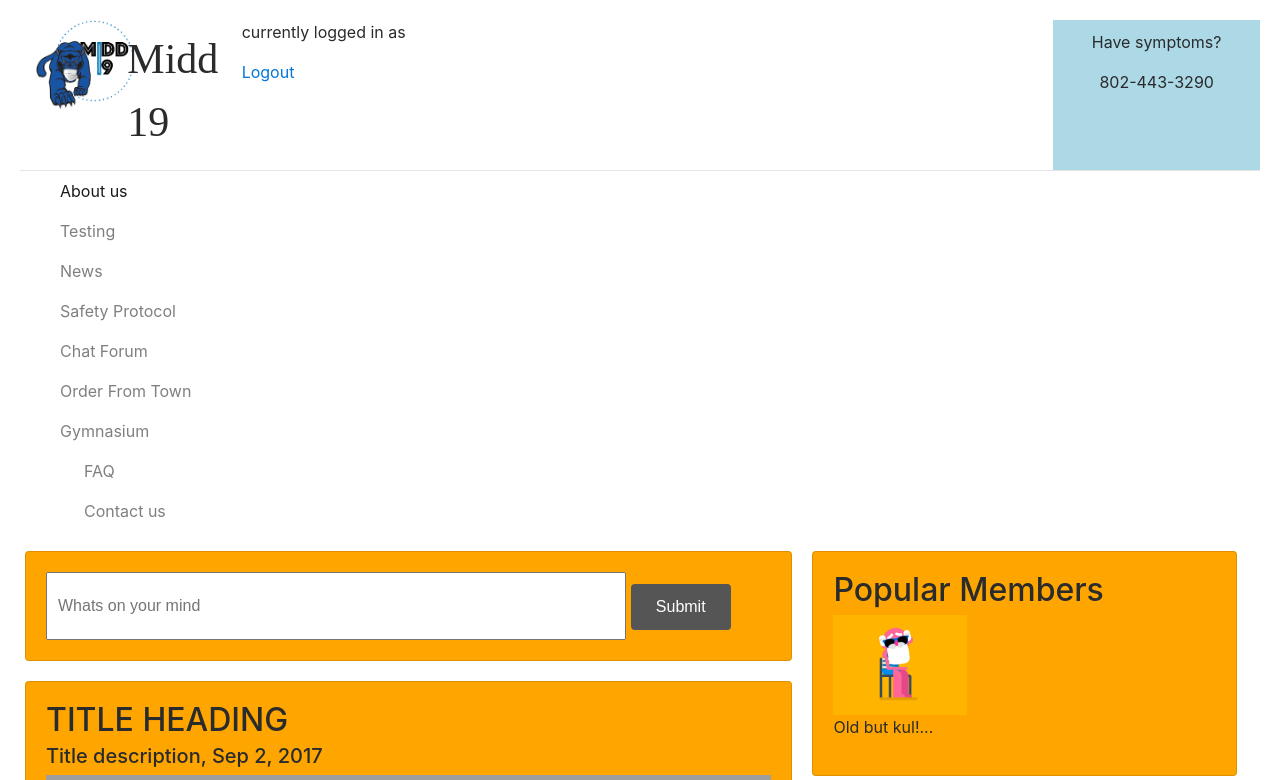
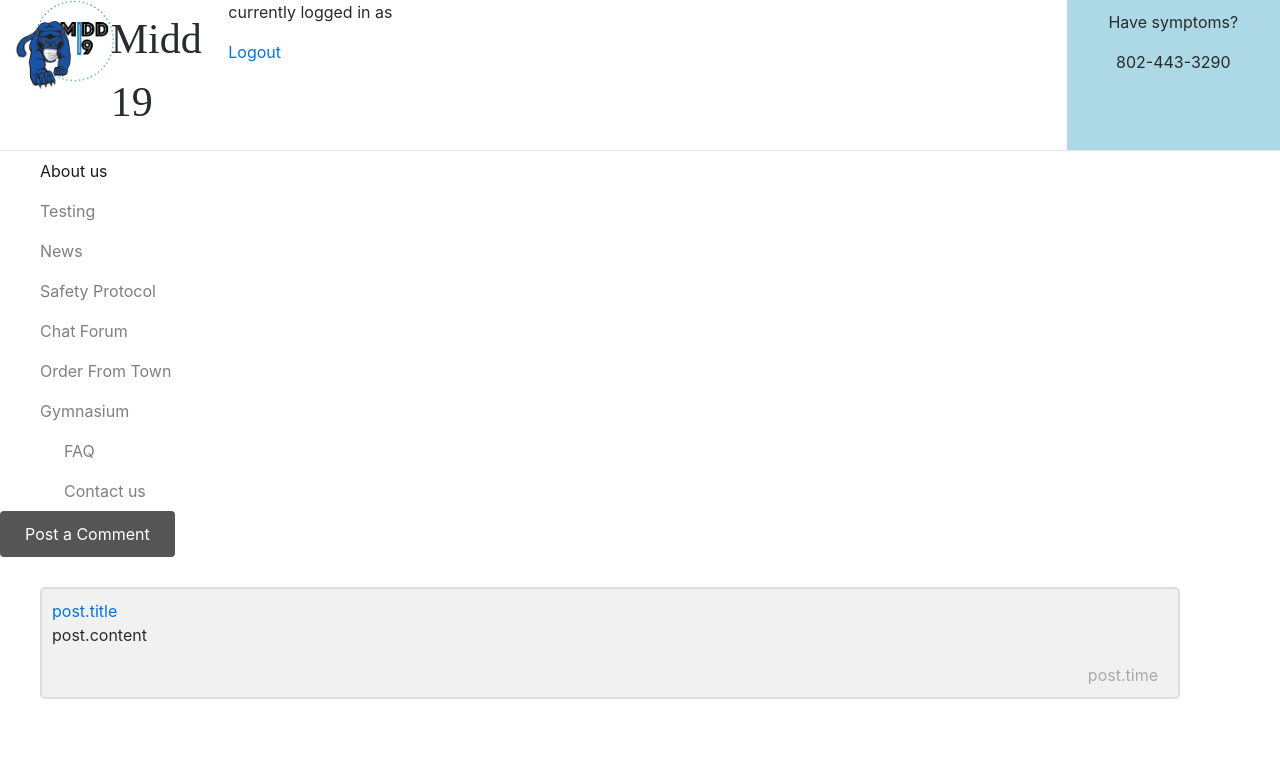
Before and after one commit to nestoreo/SierraNevadaCA-WaterAnalysis, a Django app: page /chatforum in a window 1280 px wide. Shown: the top 780 px of the page. After the commit the page ends 699 px from the top, so only its background shows below. Run offline with Django 3.2, Linux system fonts and the light colour scheme; tables that the repository leaves empty hold one stand-in row (values such as "Sample post"); parts of the project's set-up code (start-up, migrations or seed data) failed here and were passed over; some libraries are stand-ins or nearby versions; grey boxes are pictures that could not be loaded.

Commit message:
added post.html and edited chatforum.html

```diff
--- a/midd19/models.py
+++ b/midd19/models.py
@@ -1,20 +1,30 @@
 from django.db import models
 from django.contrib.auth.models import User
+from django.core.urlresolvers import reverse
 
 class Post(models.Model):
+    #input
     title = models.CharField(max_length=100)
+    content = models.CharField(max_length=1000)
+    anonymous = models.BooleanField(default=False)
+
+    #automatic
+    user = models.ForeignKey(User, on_delete=models.CASCADE)
     comment_count=models.IntegerField(default=0)
     time=models.DateTimeField(auto_now_add=True)
-    user = models.ForeignKey(User, on_delete=models.CASCADE)
-    content = models.CharField(max_length=1000)
-    anonymous = models.BooleanField(default=False)
     likes=models.IntegerField(default=0)
     dislikes=models.IntegerField(default=0)
 
+
+
 class Comment(models.Model):
-    user = models.ForeignKey(User, on_delete=models.CASCADE)
-    post = models.ForeignKey(Post, on_delete=models.CASCADE)
+    #input
     comment = models.CharField(max_length=1000)
     anonymous = models.BooleanField(default=False)
+
+    #automatic
+    post = models.ForeignKey(Post, on_delete=models.CASCADE)
+    user = models.ForeignKey(User, on_delete=models.CASCADE)
     likes=models.IntegerField(default=0)
     dislikes=models.IntegerField(default=0)
+    time=models.DateTimeField(auto_now_add=True)
--- a/midd19/templates/midd19/chatforum.html
+++ b/midd19/templates/midd19/chatforum.html
@@ -2,113 +2,34 @@
 {% extends "midd19/layout.html" %}
 {% load static %}
 {% block body %}
-<!-- Add icon library -->
-<link rel="stylesheet" href="https://cdnjs.cloudflare.com/ajax/libs/font-awesome/4.7.0/css/font-awesome.min.css">
-
-
-<script>
-function myFunction(x) {
-x.classList.toggle("fa-thumbs-down");
-}
-</script>
 <style>
-
-  /* Create two unequal columns that floats next to each other */
-  /* Left column */
-  .leftcolumn {
-    float:left;
-    width: 62%;
-    padding-left: 20px;
+  ul{
+    margin-bottom: 20px;
+    list-style-type: none;
   }
-
-  /* Right column */
-  .rightcolumn {
+  li{
     float: left;
-    width: 35%;
-    padding-left: 20px;
+    margin-right: 10px;
   }
-
-  /* Add a card effect for articles */
-  .card {
-    background-color: orange;
-    padding: 20px;
-    margin-top: 20px;
-  }
-
-body{
-  padding: 20px;
-}
-
-input{
-  width: 80%;
-  height: auto;
-  padding: 20px 10px;
-}
-
-.fa {
-  font-size: 30px;
-}
-
-.choosecard{
-  float: left;
-}
-
-.peopletop{
-  height: 100%;
-}
-
-/* Footer */
-.footer {
-  background: darkorange;
-  text-align: center;
-  margin-top: 20px;
-}
-
 </style>
 <body>
-
-<div class="row">
-  <div class="leftcolumn">
-
-    <div class="card">
-      <form>
-        <input type="text" placeholder="Whats on your mind">
-        <button class="btn">Submit</button>
-      </form>
-    </div>
-
-
-
-
-    <div class="card">
-      <h2>TITLE HEADING</h2>
-      <h5>Title description, Sep 2, 2017</h5>
-        <img class="peopletop" src="{% static "images/rain.gif" %}" >
-      <p>Some text..</p>
-      <!-- Use an element to toggle between a like/dislike icon -->
-      <i onclick="myFunction(this)" class="fa fa-thumbs-up"></i>
-    </div>
-
+  <div>
+    <a class="btn" href="{%url 'post'%}">Post a Comment</a>
   </div>
-
-  <div class="rightcolumn">
-
-    <div class="card">
-      <h2>Popular Members</h2>
-      <div class="fakeimg" style="height:100px;">
-        <img class="peopletop" src="{% static "images/elder.gif" %}" >
-      </div>
-      <p>Old but kul!...</p>
-    </div>
-    <div class="card">
-      <h3>Popular Posts</h3>
-      <div class="fakeimg">Image</div><br>
-      <div class="fakeimg">Image</div><br>
-      <div class="fakeimg">Image</div>
-    </div>
-</div>
-</div>
-
-
-<body>
+  <div>
+    <ul>
+      {%for post in posts%}
+      <li>
+        <div class="container">
+            <p>
+              <a href="#"> post.title </a> <br>
+              post.content
+            </p>
+          <span class="time-right">post.time</span>
+        </div>
+      </li>
+      {%endfor%}
+    </ul>
+  </div>
+</body>
 {% endblock %}
--- a/midd19/urls.py
+++ b/midd19/urls.py
@@ -7,5 +7,6 @@ urlpatterns = [
     path("logout", views.logout_view, name="logout"),
     #path("userdetails", views.user_details, name="user_details"),
     path("register", views.register, name="register"),
-    path("chatforum", views.chatforum, name="chatforum")
+    path("chatforum", views.chatforum, name="chatforum"),
+    path("post", views.post, name="post")
 ]
--- a/midd19/views.py
+++ b/midd19/views.py
@@ -1,10 +1,10 @@
 from django.contrib.auth import authenticate,login,logout
-#from rest_framework import authentication
 from django.http import HttpResponse, HttpResponseRedirect
 from django.shortcuts import render
 from django.urls import reverse
 from django.contrib.auth.forms import UserCreationForm, AuthenticationForm
-from midd19.forms import SignUpForm
+from .forms import SignUpForm,postForm
+from .models import Post, Comment
 #create views
 
 def index(request):
@@ -14,7 +14,8 @@ def index(request):
     return render(request, "midd19/index.html", context)
 
 def chatforum(request):
-    return render(request, "midd19/chatforum.html", {'messaged':None})
+    context={"posts":Post.objects.all()}
+    return render(request, "midd19/chatforum.html", context)
 
 def login_view(request):
     username = request.POST.get("username")
@@ -44,3 +45,11 @@ def register(request):
     else:
         form = SignUpForm()
     return render(request, 'midd19/register.html', {'form': form})
+
+def post(request):
+    if request.method=="GET":
+        return render(request,'midd19/post.html',{'message':None})
+    else:
+        content = request.POST.get("content")
+        title = request.POST.get("title")
+        username=request.user
```
Also changed, not shown: midd19/templates/midd19/post.html (added, +30 -0 lines), db.sqlite3, midd19/migrations/0001_initial.py, midd19/migrations/__init__.py (deleted).
